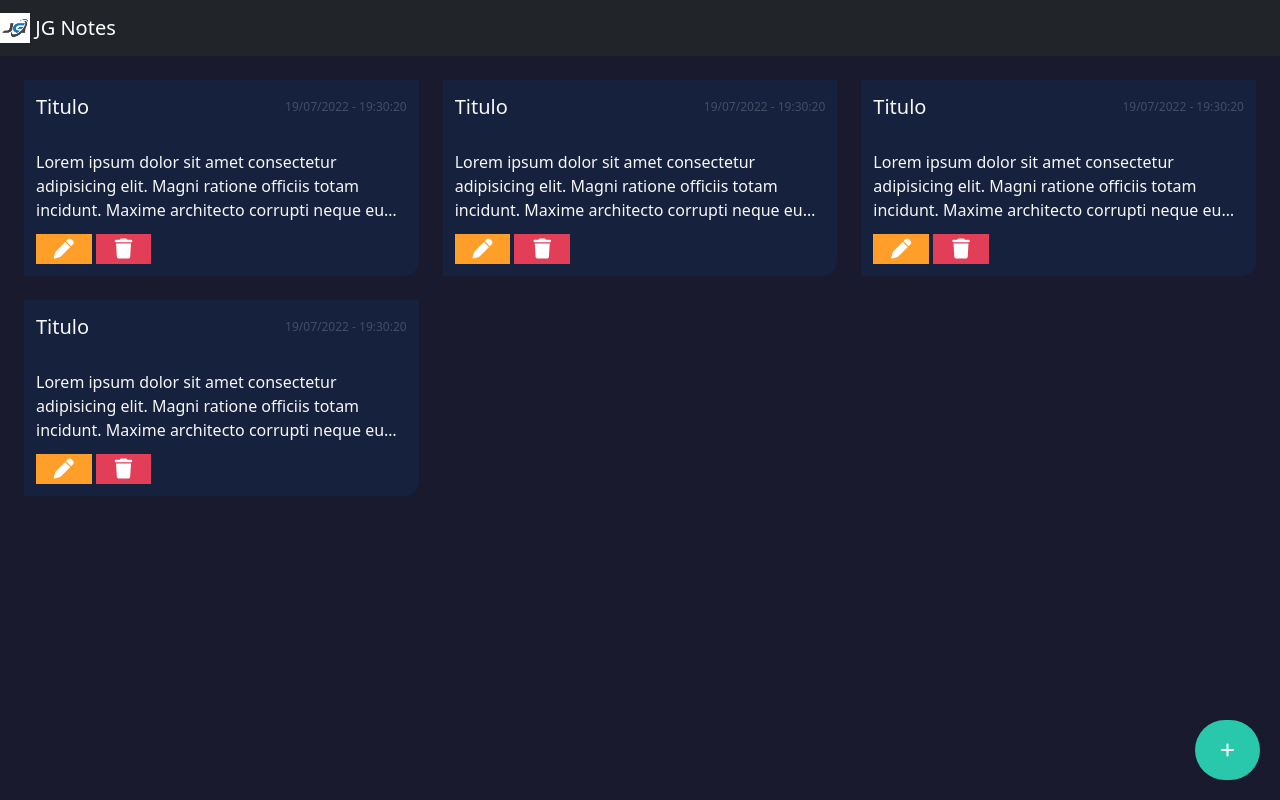
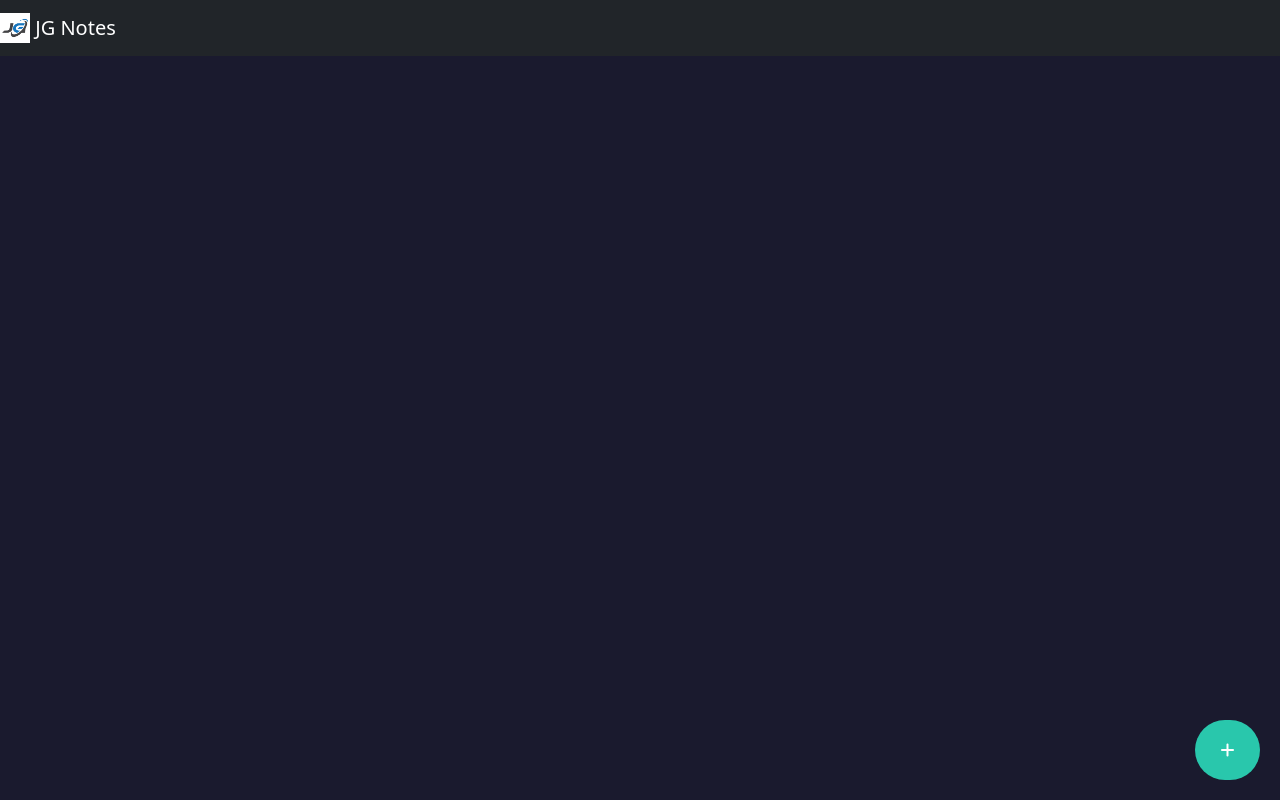
Before and after one commit to Josephglz/JG-Notes, a plain HTML site: page index.html in a window 1280 px wide. Drawn offline with nearby package versions, Linux system fonts and the light colour scheme.

Commit message:
note structure

```diff
--- a/index.html
+++ b/index.html
@@ -10,7 +10,6 @@
     <link href="https://cdn.jsdelivr.net/npm/bootstrap@5.2.0/dist/css/bootstrap.min.css" rel="stylesheet"
         integrity="sha384-gH2yIJqKdNHPEq0n4Mqa/HGKIhSkIHeL5AyhkYV8i59U5AR6csBvApHHNl/vI1Bx" crossorigin="anonymous">
     <link rel="stylesheet" href="src/css/style.css">
-    <script src="src/js/app.js" defer></script>
 </head>
 
 <body>
@@ -27,67 +26,25 @@
         </nav>
     </header>
     <div class="wrapper">
-        <div class="note-container">
+        <!--<div class="note-container">
             <div class="note-header">
                 <p class="note-title">Titulo</p>
                 <p class="note-date">19/07/2022 - 19:30:20</p>
             </div>
             <div class="note">
-                <p>Lorem ipsum dolor sit amet consectetur adipisicing elit. Magni ratione officiis totam incidunt. Maxime architecto corrupti neque eum, laboriosam voluptas veniam debitis voluptatem aliquid sapiente atque. Facere voluptas magni amet.</p>
+                <p class="note text">Lorem ipsum dolor sit amet consectetur adipisicing elit. Magni ratione officiis totam incidunt. Maxime architecto corrupti neque eum, laboriosam voluptas veniam debitis voluptatem aliquid sapiente atque. Facere voluptas magni amet.</p>
             </div>
             <div class="note-buttons">
                 <button class="edit-note"><i class="fa-solid fa-pen"></i></button>
                 <button class="delete-note"><i class="fa-solid fa-trash"></i></button>
             </div>
-        </div>
-
-        <div class="note-container">
-            <div class="note-header">
-                <p class="note-title">Titulo</p>
-                <p class="note-date">19/07/2022 - 19:30:20</p>
-            </div>
-            <div class="note">
-                <p>Lorem ipsum dolor sit amet consectetur adipisicing elit. Magni ratione officiis totam incidunt. Maxime architecto corrupti neque eum, laboriosam voluptas veniam debitis voluptatem aliquid sapiente atque. Facere voluptas magni amet.</p>
-            </div>
-            <div class="note-buttons">
-                <button class="edit-note"><i class="fa-solid fa-pen"></i></button>
-                <button class="delete-note"><i class="fa-solid fa-trash"></i></button>
-            </div>
-        </div>
-
-        <div class="note-container">
-            <div class="note-header">
-                <p class="note-title">Titulo</p>
-                <p class="note-date">19/07/2022 - 19:30:20</p>
-            </div>
-            <div class="note">
-                <p>Lorem ipsum dolor sit amet consectetur adipisicing elit. Magni ratione officiis totam incidunt. Maxime architecto corrupti neque eum, laboriosam voluptas veniam debitis voluptatem aliquid sapiente atque. Facere voluptas magni amet.</p>
-            </div>
-            <div class="note-buttons">
-                <button class="edit-note"><i class="fa-solid fa-pen"></i></button>
-                <button class="delete-note"><i class="fa-solid fa-trash"></i></button>
-            </div>
-        </div>
-
-        <div class="note-container">
-            <div class="note-header">
-                <p class="note-title">Titulo</p>
-                <p class="note-date">19/07/2022 - 19:30:20</p>
-            </div>
-            <div class="note">
-                <p>Lorem ipsum dolor sit amet consectetur adipisicing elit. Magni ratione officiis totam incidunt. Maxime architecto corrupti neque eum, laboriosam voluptas veniam debitis voluptatem aliquid sapiente atque. Facere voluptas magni amet.</p>
-            </div>
-            <div class="note-buttons">
-                <button class="edit-note"><i class="fa-solid fa-pen"></i></button>
-                <button class="delete-note"><i class="fa-solid fa-trash"></i></button>
-            </div>
-        </div>
-
+        </div>-->
     </div>
     <button class="float add-note" type="button">
         <i class="fa-solid fa-plus"></i>
     </button>
 
+    <script src="src/js/app.js" defer></script>
 </body>
 
 </html>
```
